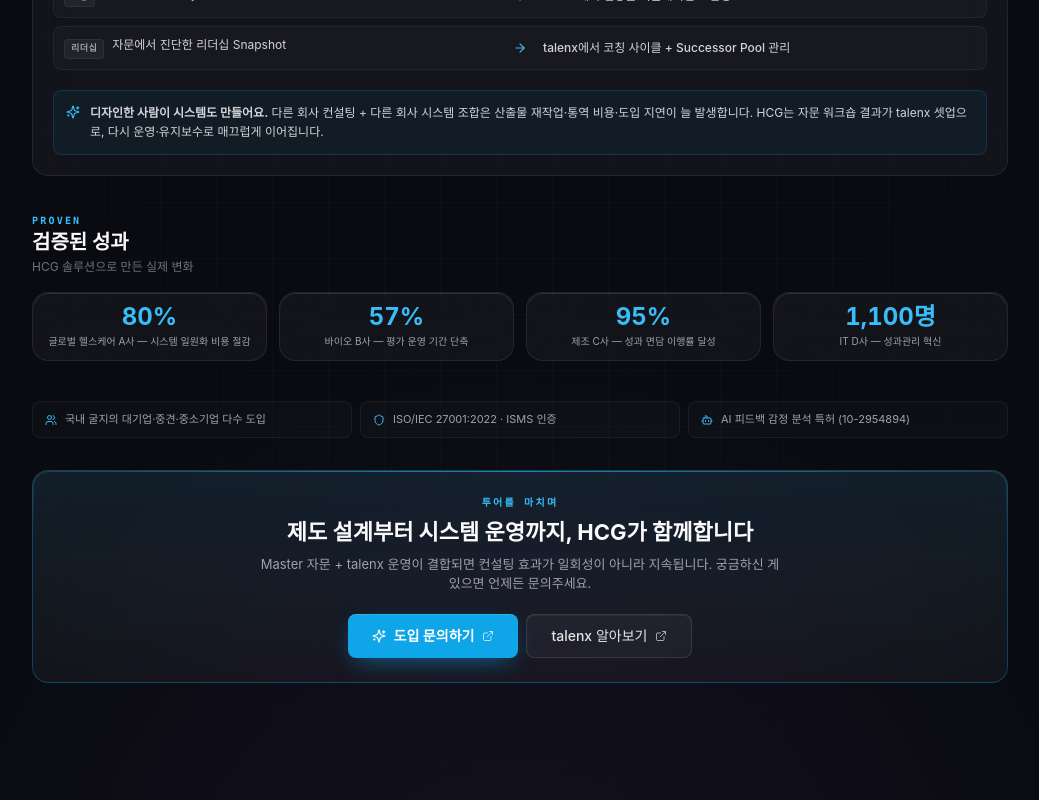
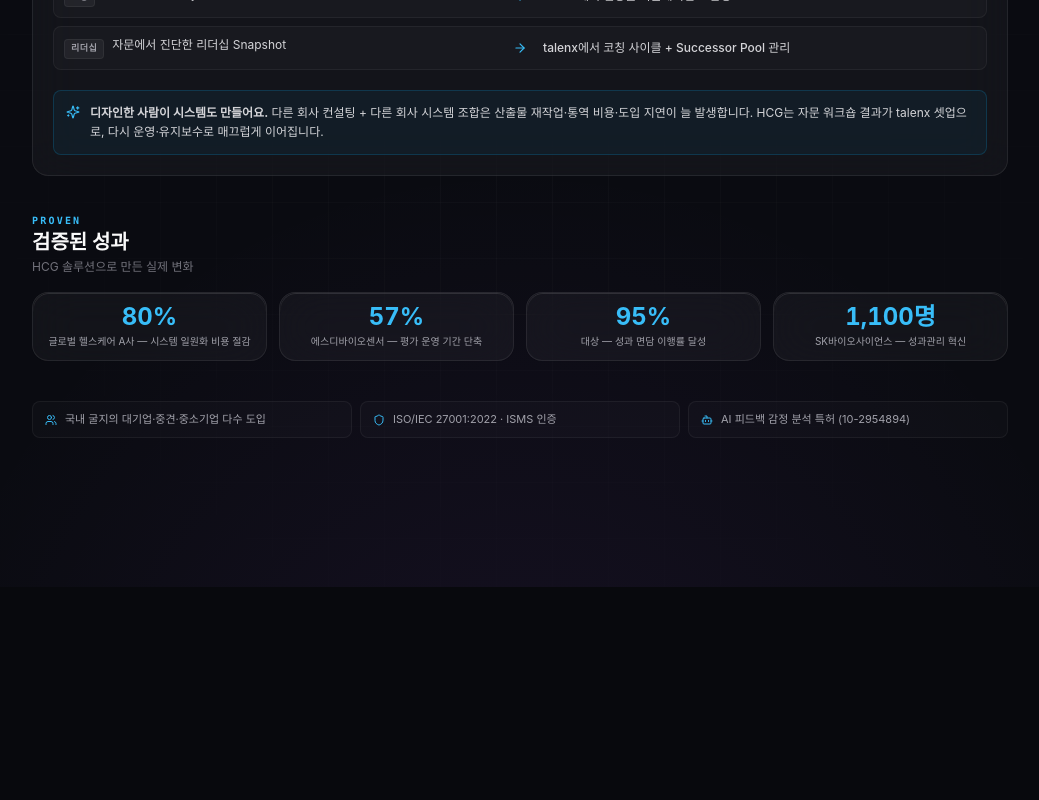
Before and after one commit to skyyoung2030-star/hradvisory, a React (Vite) app: page /tour/7-system in a window 1280 px wide. Shown: the part 1534-2334 px from the top of the page, without its empty margins (120-1159 px from the left). After the commit the page ends 2121 px from the top, so only its background shows below. Built offline with nearby package versions, Linux system fonts and the light colour scheme; no server answers; a web font is replaced by a local one.

Commit message:
Updated Step7System.tsx

```diff
--- a/src/pages/Step7System.tsx
+++ b/src/pages/Step7System.tsx
@@ -38,9 +38,9 @@
 type Stat = { value: string; label: string };
 const STATS: Stat[] = [
   { value: "80%",    label: "글로벌 헬스케어 A사 — 시스템 일원화 비용 절감" },
-  { value: "57%",    label: "바이오 B사 — 평가 운영 기간 단축" },
-  { value: "95%",    label: "제조 C사 — 성과 면담 이행률 달성" },
-  { value: "1,100명", label: "IT D사 — 성과관리 혁신" },
+  { value: "57%",    label: "에스디바이오센서 — 평가 운영 기간 단축" },
+  { value: "95%",    label: "대상 — 성과 면담 이행률 달성" },
+  { value: "1,100명", label: "SK바이오사이언스 — 성과관리 혁신" },
 ];
 
 /* ═════════════════ Page ═════════════════ */
@@ -90,9 +90,6 @@
 
         {/* Trust bar */}
         <TrustBar />
-
-        {/* CTA */}
-        <CTABanner />
       </StepShell>
 
       <TourNav current={step} disableNext={true} nextLabel="투어 완료" />
@@ -408,50 +405,3 @@
     </div>
   );
 }
-
-/* ═════════════════ CTA ═════════════════ */
-
-function CTABanner() {
-  return (
-    <div className="card !p-6 text-center relative overflow-hidden bg-gradient-to-b from-accent-500/[0.08] to-transparent border-accent-500/30">
-      <span aria-hidden className="absolute top-0 inset-x-0 h-px bg-gradient-to-r from-transparent via-accent-500/70 to-transparent" />
-
-      <div
-        className="text-[10px] font-mono font-bold uppercase tracking-[0.22em] text-accent-400 mb-2"
-        style={{ display: "block", margin: 0, marginBottom: 8, padding: 0, position: "static" }}
-      >
-        투어를 마치며
-      </div>
-      <div
-        className="text-[22px] font-bold text-ink-900 mb-2"
-        style={{ display: "block", margin: 0, marginBottom: 8, padding: 0, position: "static", lineHeight: 1.3 }}
-      >
-        제도 설계부터 시스템 운영까지, HCG가 함께합니다
-      </div>
-      <p
-        className="text-[13px] text-ink-600 max-w-[520px] mx-auto mb-5"
-        style={{ display: "block", margin: "0 auto 20px", padding: 0, position: "static" }}
-      >
-        Master 자문 + talenx 운영이 결합되면 컨설팅 효과가 일회성이 아니라 지속됩니다.
-        궁금하신 게 있으면 언제든 문의주세요.
-      </p>
-      <div className="flex flex-wrap items-center justify-center gap-2">
-        <a
-          href="https://e-hcg.com/inquiry" target="_blank" rel="noopener noreferrer"
-          className="btn-primary"
-        >
-          <Sparkles size={14} className="mr-2" />
-          도입 문의하기
-          <ExternalLink size={12} className="ml-2 opacity-70" />
-        </a>
-        <a
-          href="https://e-hcg.com/solutions/talenx" target="_blank" rel="noopener noreferrer"
-          className="btn-secondary"
-        >
-          talenx 알아보기
-          <ExternalLink size={12} className="ml-2 opacity-70" />
-        </a>
-      </div>
-    </div>
-  );
-}
```
